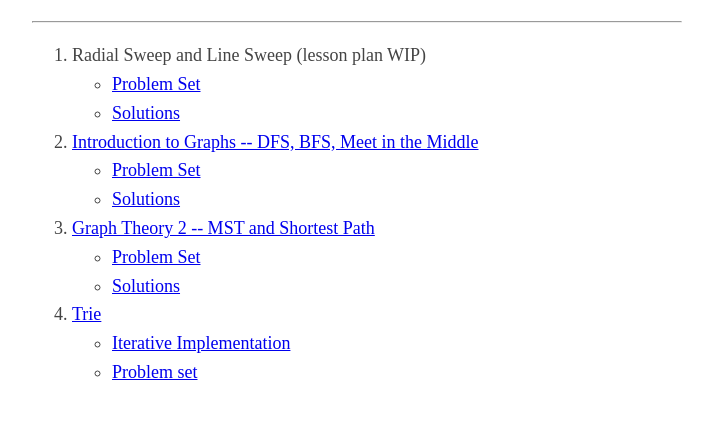
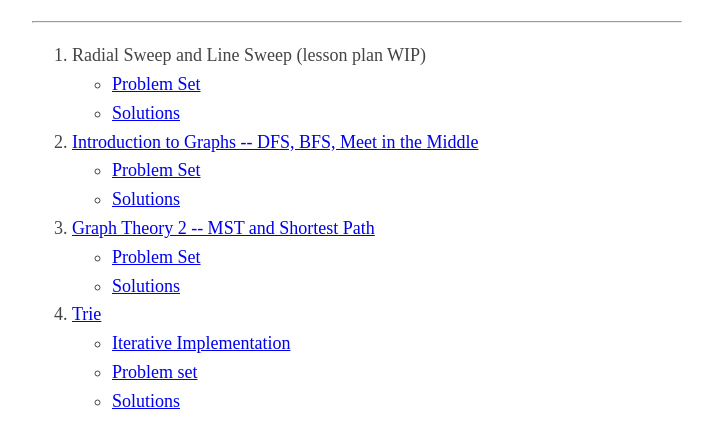
Before and after one commit to unc-acm/unc-acm.github.io, a plain HTML site: page lesson-plans-cpls/index.html in a window 1280 px wide. Shown: the part 86-534 px from the top of the page, without its empty margins (283-996 px from the left). Drawn offline with Linux system fonts and the light colour scheme.

Commit message:
add solution

```diff
--- a/lesson-plans-cpls/index.html
+++ b/lesson-plans-cpls/index.html
@@ -50,6 +50,8 @@ h1,h2,h3 {
                         href="https://github.com/unc-acm/lesson-plans/blob/cpls/4-Tries/lesson/TrieIterative.java">Iterative
                     Implementation</a></li>
                 <li><a href="./4-Tries/problems/pset.pdf">Problem set</a></li>
+                <li><a
+                        href="https://github.com/unc-acm/lesson-plans/tree/cpls/4-Tries/solutions">Solutions</a></li>
             </ul>
         </ol>
         <script>
```
Also changed, not shown: 1 other file.
